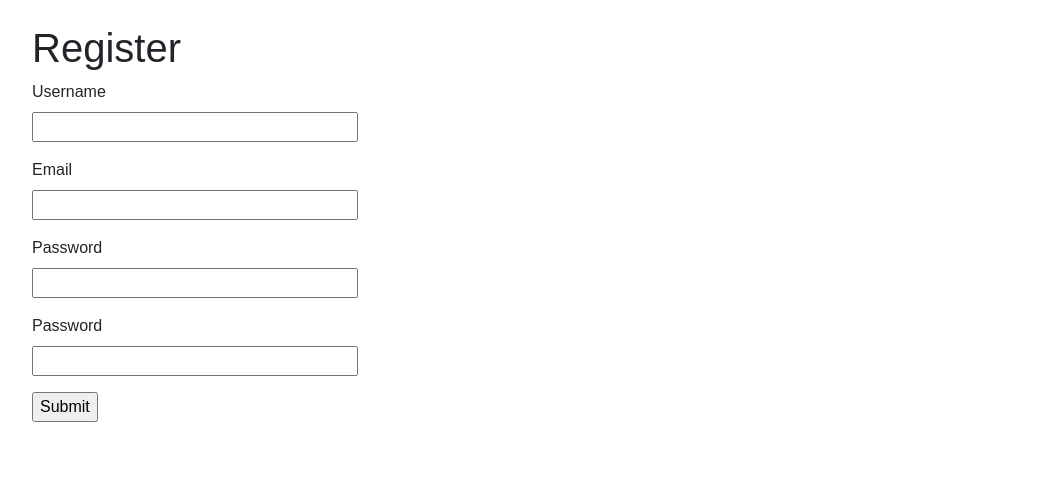
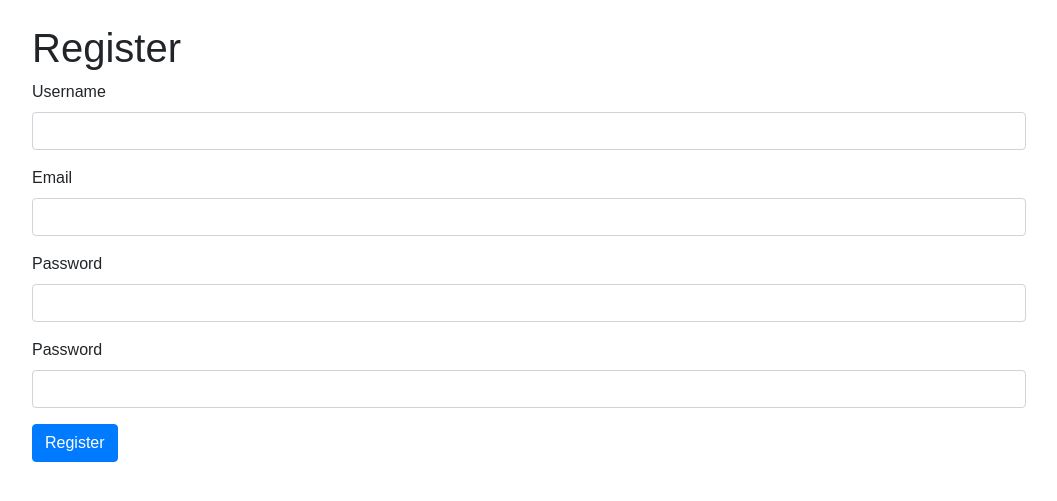
Before and after one commit to vapeasnl/water_filter_store, a Python web app: template app/auth/templates/register.html in a window 1280 px wide. Shown: the part 56-557 px from the top of the page, without its empty margins (111-1168 px from the left). Run offline with Jinja, Linux system fonts and the light colour scheme; the template is opened without the code that fills it, so the values that code supplies are empty, except form fields; form fields are guessed from the names that the template uses; some libraries are stand-ins or nearby versions.

Commit message:
Update register.html

```diff
--- a/app/auth/templates/register.html
+++ b/app/auth/templates/register.html
@@ -1,36 +1,37 @@
 {% extends "base.html" %}
+{% block title %}Register{% endblock %}
 {% block content %}
   <h1>Register</h1>
   <form method="POST" action="{{ url_for('auth.register') }}">
     {{ form.hidden_tag() }}
-    <p>
-      {{ form.username.label }}<br>
-      {{ form.username(size=32) }}<br>
+    <div class="form-group">
+      {{ form.username.label(class="form-label") }}
+      {{ form.username(class="form-control") }}
       {% for error in form.username.errors %}
-        <span style="color: red;">[{{ error }}]</span>
+        <div class="text-danger">{{ error }}</div>
       {% endfor %}
-    </p>
-    <p>
-      {{ form.email.label }}<br>
-      {{ form.email(size=32) }}<br>
+    </div>
+    <div class="form-group">
+      {{ form.email.label(class="form-label") }}
+      {{ form.email(class="form-control") }}
       {% for error in form.email.errors %}
-        <span style="color: red;">[{{ error }}]</span>
+        <div class="text-danger">{{ error }}</div>
       {% endfor %}
-    </p>
-    <p>
-      {{ form.password.label }}<br>
-      {{ form.password(size=32) }}<br>
+    </div>
+    <div class="form-group">
+      {{ form.password.label(class="form-label") }}
+      {{ form.password(class="form-control") }}
       {% for error in form.password.errors %}
-        <span style="color: red;">[{{ error }}]</span>
+        <div class="text-danger">{{ error }}</div>
       {% endfor %}
-    </p>
-    <p>
-      {{ form.password2.label }}<br>
-      {{ form.password2(size=32) }}<br>
+    </div>
+    <div class="form-group">
+      {{ form.password2.label(class="form-label") }}
+      {{ form.password2(class="form-control") }}
       {% for error in form.password2.errors %}
-        <span style="color: red;">[{{ error }}]</span>
+        <div class="text-danger">{{ error }}</div>
       {% endfor %}
-    </p>
-    <p>{{ form.submit() }}</p>
+    </div>
+    <button type="submit" class="btn btn-primary">Register</button>
   </form>
 {% endblock %}
```
